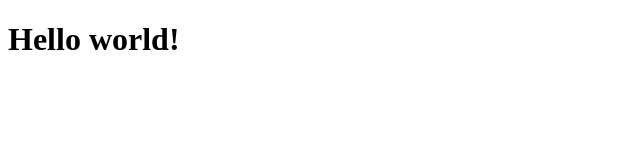
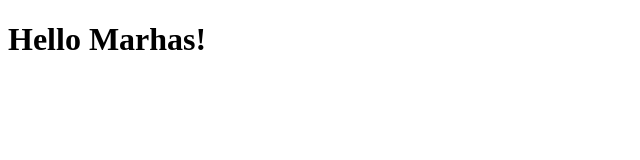
Before and after one commit to Ram2thedani/testing_branch, a plain HTML site: page index.html in a window 1280 px wide. Shown: the whole page, without its empty margins (0-640 px from the left). Drawn offline with Linux system fonts and the light colour scheme.

Commit message:
merubah tulisan menjadi hello marhas

```diff
--- a/index.html
+++ b/index.html
@@ -6,6 +6,6 @@
     <title>Document</title>
 </head>
 <body>
-    <h1>Hello world!</h1>
+    <h1>Hello Marhas!</h1>
 </body>
 </html>
```
